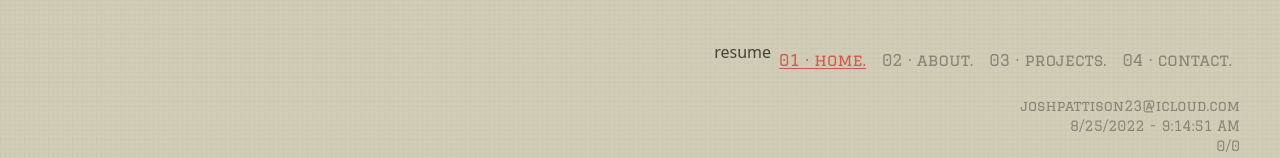
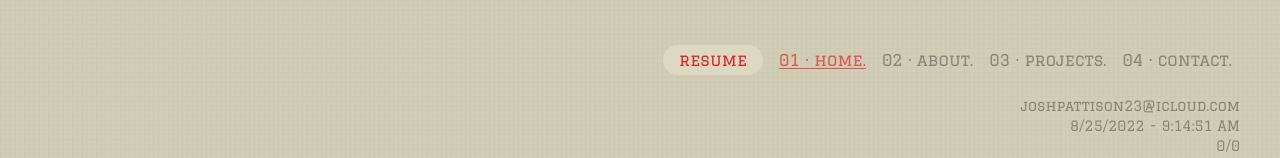
Before and after one commit to pattisoj/portfolio, a Next.js app: page / in a window 1280 px wide. Shown: the top 158 px of the page. Built offline with nearby package versions, Linux system fonts and the light colour scheme.

Commit message:
Styled resume button to match site formatting

```diff
--- a/styles/globals.css
+++ b/styles/globals.css
@@ -74,6 +74,20 @@ body{
     margin-bottom:.25rem;
 }
 
+.resume-button{
+    font-family: Graduate;
+    color: rgb(220 38 38);
+    padding: 0.2rem 1rem;
+    margin-right: .5rem;
+    border-radius: 15px;
+    text-align: center;
+    background: #dcd8c2;
+    background: linear-gradient(to left, #dcd8c2 50%, #e8e6d8 50%) right;
+    background-size: 210%;
+    transition: .5s ease-out;
+    align-self: center;
+}
+
 .home-button-container > a {
     color: rgb(220 38 38);
     font-weight: 300;
@@ -86,7 +100,7 @@ body{
     background-size: 210%;
     transition: .5s ease-out;
 }
-.home-button-container > a:hover{
+.home-button-container > a:hover, .resume-button:hover{
     background-position: left;
 }
 
```
